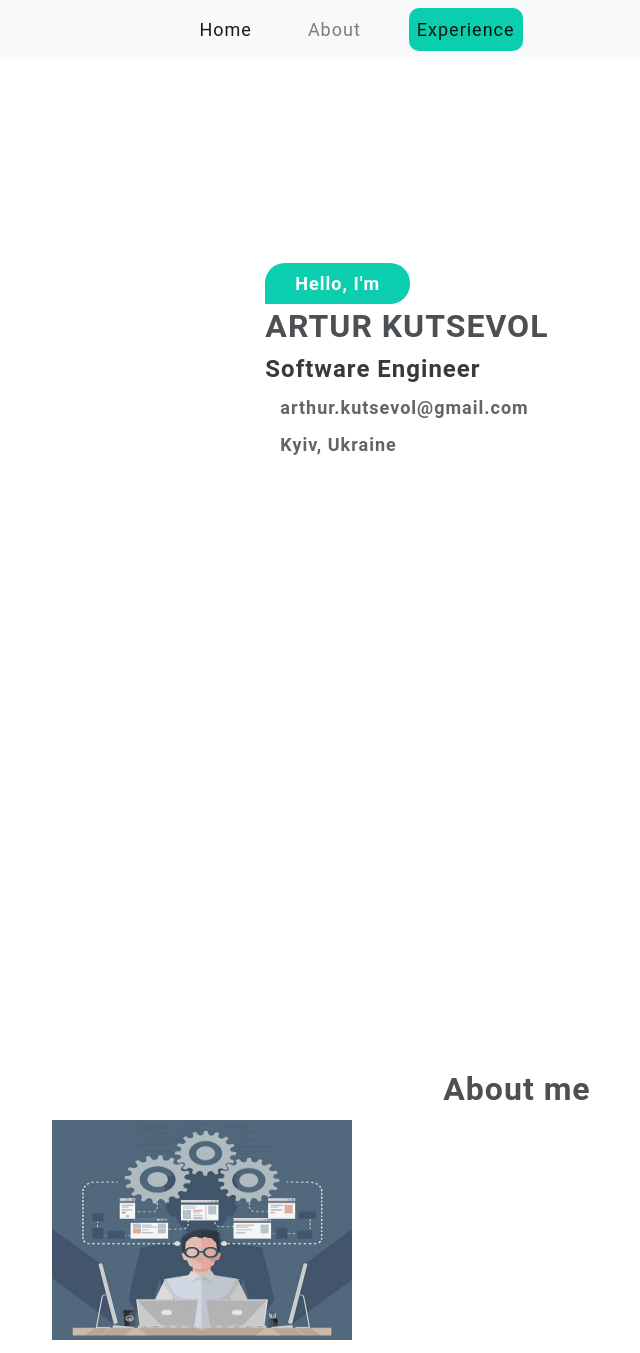
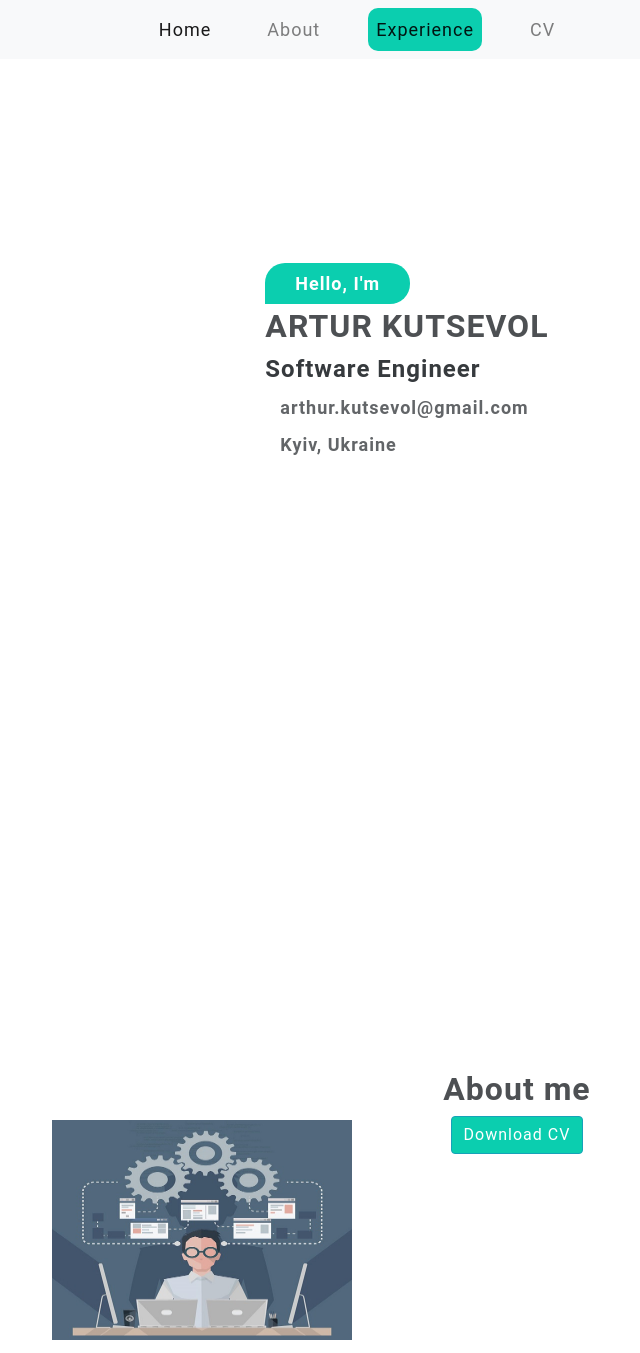
Before and after one commit to kutsevol/pdf_portfolio, a Django app: template templates/pdf_app/cv.html in a window 1280 px wide. Shown: the top 1353 px of the page, without its empty margins (283-923 px from the left). Run offline with Django 3.2, Linux system fonts and the light colour scheme; the template is opened without the code that fills it, so the values that code supplies are empty; some libraries are stand-ins or nearby versions.

Commit message:
Issue-21. Frontend part
1. Add buton Download CV in section about me
2. Add position in header - CV

```diff
--- a/static/pdf_app/css/base.css
+++ b/static/pdf_app/css/base.css
@@ -63,6 +63,11 @@ table tr td {
     border-style: solid;
 }
 
+#download-cv {
+    background-color: #0bceaf;
+    color: white;
+}
+
 .bio * {
     font-weight: 600;
     margin-top: 10px;
--- a/templates/pdf_app/cv.html
+++ b/templates/pdf_app/cv.html
@@ -22,6 +22,11 @@
                     </li>
                     <li class="nav-item">
                         <a class="nav-link" href="#exp">Experience</a>
+                    </li>
+                    <li class="nav-item">
+                        <a class="nav-link" href="/pdf">
+                            CV
+                        </a>
                     </li>
                 </ul>
             </div>
@@ -70,6 +75,9 @@
                     <h2>About me</h2>
                 </div>
                 <div align="justify">{{ cv.summary }}</div>
+                <p class="text-center">
+                    <a href="/pdf" class="btn-info btn" id="download-cv" download="Artur_Kutsevol_Python_Engineer">Download CV</a>
+                </p>
             </div>
         </div>
     </div>
```
